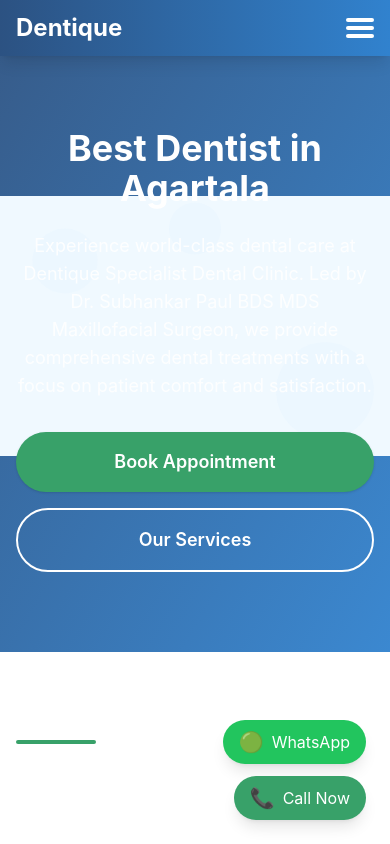
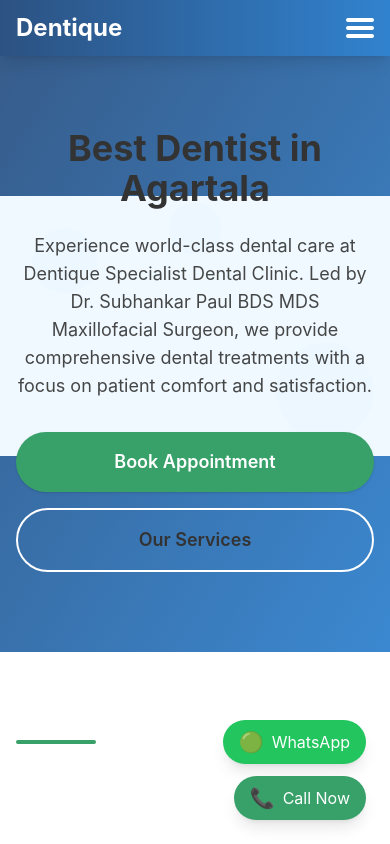
Before and after one commit to D3-Software-Solutions/SubhankarDentalClinic, a Next.js app: page / in a window 390 px wide. Shown: the top 844 px of the page. Built offline with nearby package versions, Linux system fonts and the light colour scheme.

Commit message:
updated changes of WhatsApp and Mobile number

```diff
--- a/components/Hero.tsx
+++ b/components/Hero.tsx
@@ -1,5 +1,6 @@
 const Hero = () => (
-  <section className="relative bg-gradient-to-br from-primary/95 to-primary-light/95 text-white pt-32 pb-20 text-center overflow-hidden">
+  <section className="relative pt-32 pb-20 text-center overflow-hidden bg-gradient-to-br from-primary/95 to-primary-light/95">
+    {/* bg-gradient-to-br from-primary/95 to-primary-light/95 text-white  */}
     {/* SVG background shapes */}
     <svg className="absolute left-0 top-0 w-full h-full pointer-events-none" viewBox="0 0 1200 800" fill="none" xmlns="http://www.w3.org/2000/svg">
       <rect width="1200" height="800" fill="#f0f9ff" />
@@ -12,7 +13,7 @@ const Hero = () => (
       <p className="text-lg md:text-xl mb-8 opacity-90 animate-fadeInUp max-w-xl mx-auto">Experience world-class dental care at Dentique Specialist Dental Clinic. Led by Dr. Subhankar Paul BDS MDS Maxillofacial Surgeon, we provide comprehensive dental treatments with a focus on patient comfort and satisfaction.</p>
       <div className="flex flex-col sm:flex-row gap-4 justify-center mt-8 animate-fadeInUp">
         <a href="#contact" className="bg-accent hover:bg-accent-dark text-white px-8 py-4 rounded-full font-semibold text-lg shadow transition">Book Appointment</a>
-        <a href="#services" className="border-2 border-white text-white hover:bg-white hover:text-primary px-8 py-4 rounded-full font-semibold text-lg transition">Our Services</a>
+        <a href="#services" className="border-2 border-white hover:bg-white hover:text-primary px-8 py-4 rounded-full font-semibold text-lg transition">Our Services</a>
       </div>
     </div>
   </section>
--- a/components/StickyCTA.tsx
+++ b/components/StickyCTA.tsx
@@ -1,7 +1,7 @@
 const StickyCTA = () => (
   <div className="fixed bottom-6 right-6 z-50 flex flex-col gap-3 items-end">
     <a
-      href="https://wa.me/919999999999"
+      href="https://api.whatsapp.com/send?phone=919940228415"
       target="_blank"
       rel="noopener noreferrer"
       className="flex items-center gap-2 bg-green-500 hover:bg-green-600 text-white px-4 py-2 rounded-full shadow-lg transition focus:outline-none focus:ring"
@@ -10,7 +10,7 @@ const StickyCTA = () => (
       <span className="text-xl">🟢</span> WhatsApp
     </a>
     <a
-      href="tel:+919999999999"
+      href="tel:+919940228415"
       className="flex items-center gap-2 bg-accent hover:bg-accent-dark text-white px-4 py-2 rounded-full shadow-lg transition focus:outline-none focus:ring"
       aria-label="Call Dentique"
     >
--- a/pages/index.tsx
+++ b/pages/index.tsx
@@ -20,7 +20,7 @@ const Home = () => (
       <section id="features"><Features /></section>
       <section id="services"><Services /></section>
       <section id="about"><About /></section>
-      <Awards />
+      {/* <Awards /> */}
       <section id="emergency"><Emergency /></section>
       <section id="blog"><BlogPreview /></section>
       <Testimonials />
```
